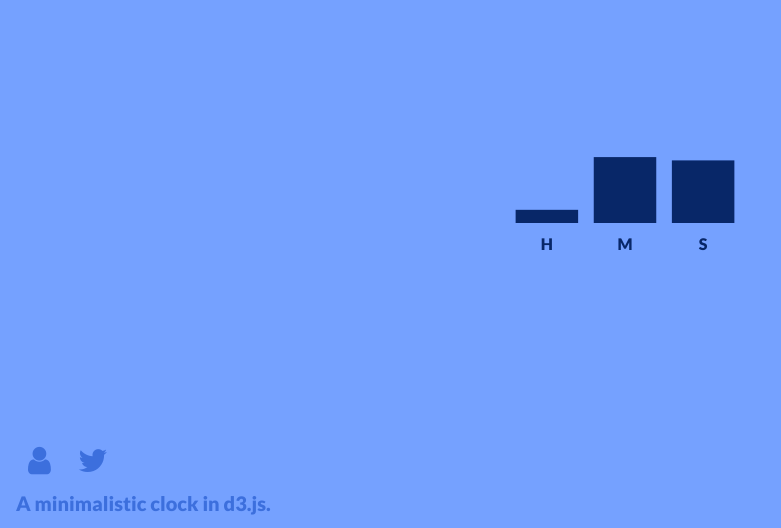
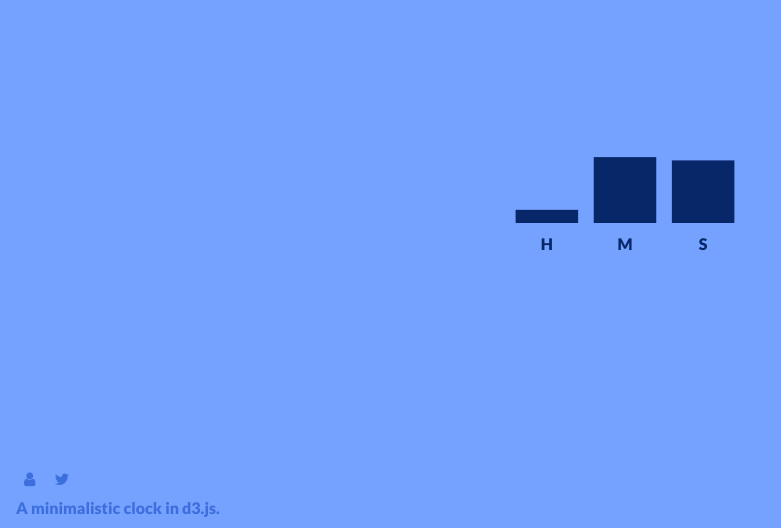
Before and after one commit to agconti/clock, a website: page index.html in a window 1280 px wide. Shown: the part 272-800 px from the top of the page, without its empty margins (0-781 px from the left). Drawn offline with nearby package versions, Linux system fonts and the light colour scheme.

Commit message:
fix(scss/footer): made footer smaller

```diff
--- a/index.html
+++ b/index.html
@@ -16,8 +16,8 @@
     <section class="clock center"></section>
     <footer>
         <nav>
-            <a href="http://agconti.com/"><i class="fa fa-user fa-2x"></i></a>
-            <a href="https://twitter.com/agconti"><i class="fa fa-twitter fa-2x"></i></a>
+            <a href="http://agconti.com/"><i class="fa fa-user"></i></a>
+            <a href="https://twitter.com/agconti"><i class="fa fa-twitter"></i></a>
         </nav>
         <header>
             <h1>A minimalistic clock in <a href="http://d3js.org/">d3.js</a>.</h1>
--- a/scss/_footer.scss
+++ b/scss/_footer.scss
@@ -6,9 +6,9 @@ footer {
     color: hsl(221, 70%, 55%);
 
     h1 {
-        font-size: 1.25em;
+        font-size: 1em;
     }
     nav a {
-        padding: 0.75em;
+        padding: 0.5em;
     }
 }
```
Also changed, not shown: public/main.css.
